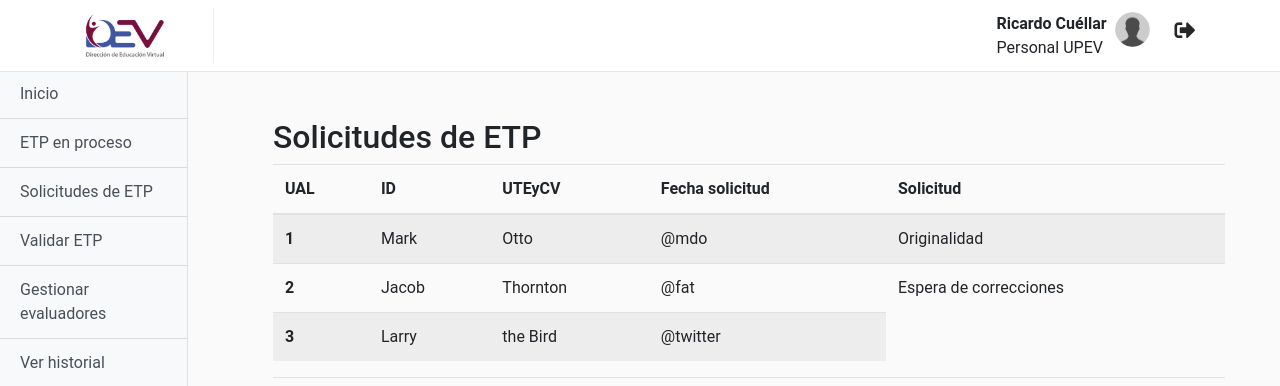
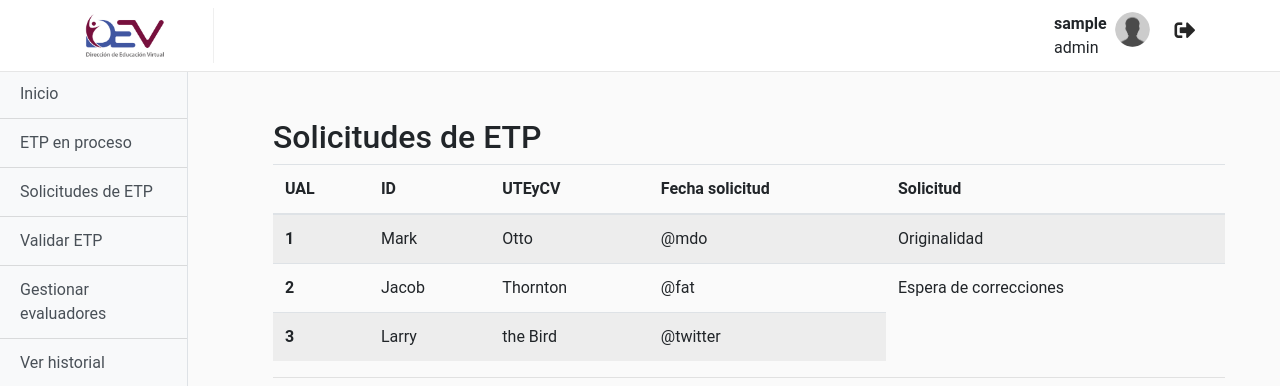
Before and after one commit to ricardocuellar/upevdcp, a Django app: page /dashboard/ in a window 1280 px wide. Shown: the top 386 px of the page. Run offline with Django 3.2, Linux system fonts and the light colour scheme; a user stored in the database is signed in; tables that the repository leaves empty hold one stand-in row (values such as "Sample post"); some libraries are stand-ins or nearby versions.

Commit message:
Add personal profile name and role

```diff
--- a/templates/dashboard/nav.html
+++ b/templates/dashboard/nav.html
@@ -10,8 +10,8 @@
             <ul class="navbar-nav mr-auto ">
 
                 <li class="nav-item">
-                    <p class="mb-0 px-2"><strong>Ricardo Cuéllar</strong></p>
-                    <p class="mb-0 px-2">Personal UPEV</p>
+                    <p class="mb-0 px-2"><strong>{{request.user}}</strong></p>
+                    <p class="mb-0 px-2">{{request.user.usersrole.role}}</p>
                 </li>
 
                 <li class="nav-item">
```
